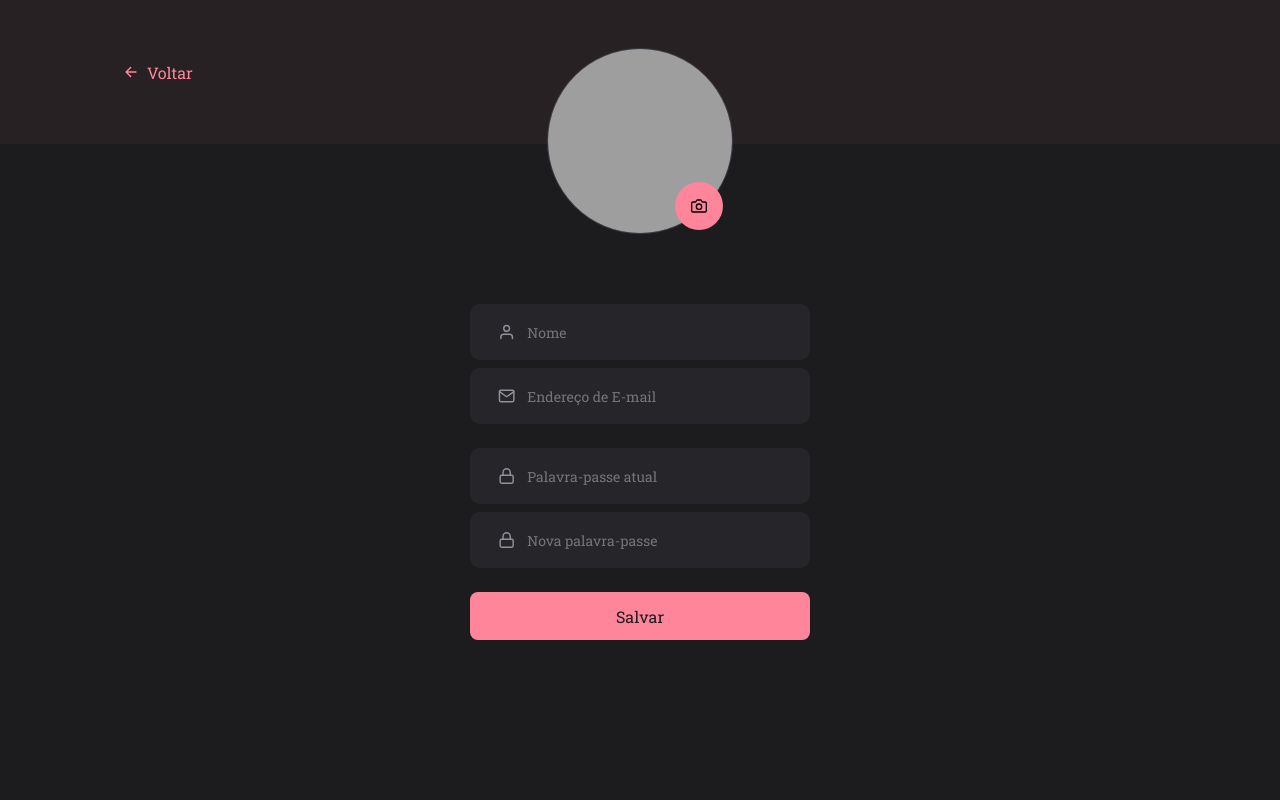
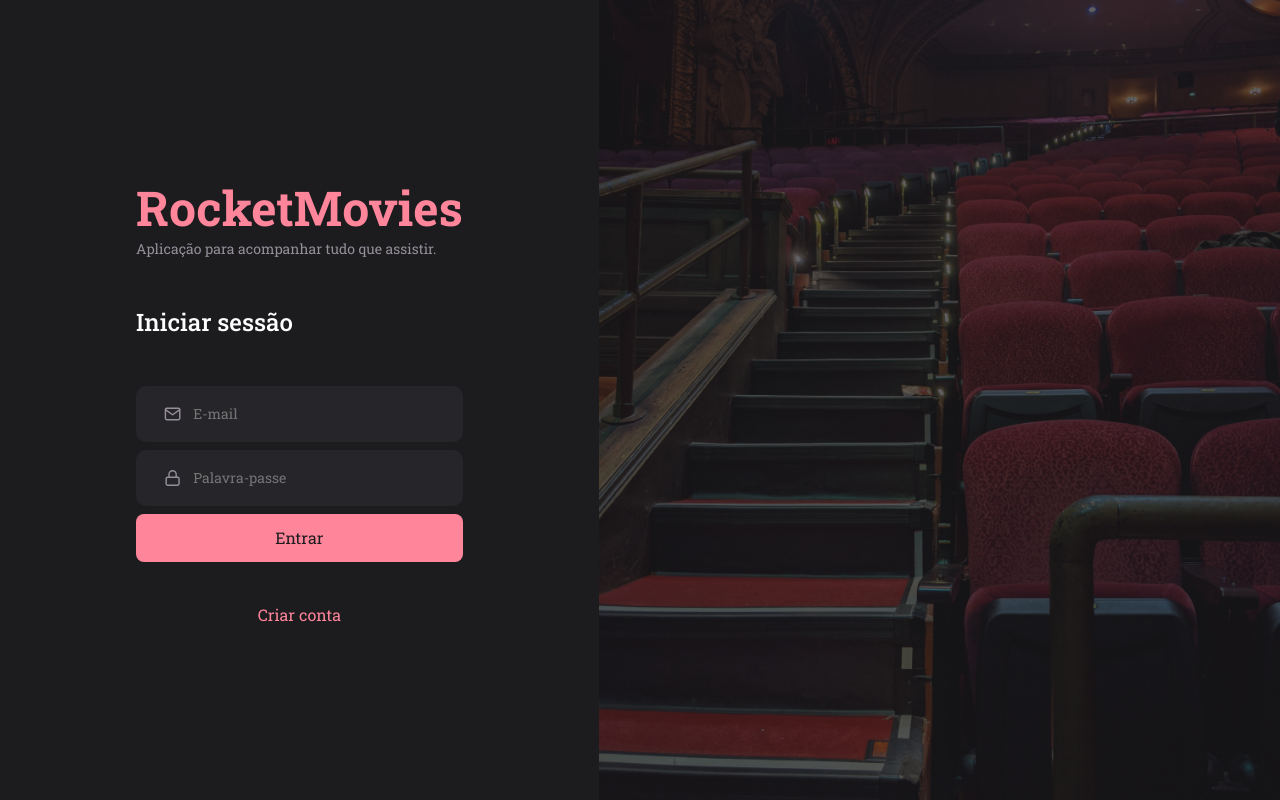
Before and after one commit to renatomachadoo/rocketmovies-frontend, a React (Vite) app: page / in a window 1280 px wide. Built offline with nearby package versions, Linux system fonts and the light colour scheme; grey boxes are pictures that could not be loaded.

Commit message:
Pages SignUp and SignIn

```diff
--- a/src/main.jsx
+++ b/src/main.jsx
@@ -3,13 +3,13 @@
 import { ThemeProvider } from 'styled-components'
 import GlobalStyles from "./styles/global"
 
-import { Profile } from './pages/Profile'
+import { SignIn } from './pages/SignIn'
 
 import theme from "./styles/theme"
 
 createRoot(document.getElementById('root')).render(
     <ThemeProvider theme={theme}>
       <GlobalStyles />
-      <Profile />
+      <SignIn />
     </ThemeProvider>
 )
--- a/src/pages/Profile/index.jsx
+++ b/src/pages/Profile/index.jsx
@@ -32,8 +32,8 @@
                         <Input icon={FiMail} placeholder="Endereço de E-mail"/>
                     </div>
                     <div>
-                        <Input icon={FiLock} placeholder="Palavra-passe atual"/>
-                        <Input icon={FiLock} placeholder="Nova palavra-passe"/>
+                        <Input icon={FiLock} type="password" placeholder="Palavra-passe atual"/>
+                        <Input icon={FiLock} type="password" placeholder="Nova palavra-passe"/>
                     </div>
                     <Button title="Salvar" />
                 </div>
--- /dev/null
+++ b/src/pages/SignIn/index.jsx
@@ -0,0 +1,24 @@
+import { Container, BackgroundImage, Form } from "./styles";
+
+import { Input } from "../../components/Input";
+import { Button } from "../../components/Button";
+import { ButtonText } from "../../components/ButtonText";
+
+import { FiMail, FiLock } from "react-icons/fi";
+
+export function SignIn(){
+    return (
+        <Container>
+            <Form>
+                <h1>RocketMovies</h1>
+                <p>Aplicação para acompanhar tudo que assistir.</p>
+                <h2>Iniciar sessão</h2>
+                <Input icon={FiMail} placeholder="E-mail" />
+                <Input icon={FiLock} type="password" placeholder="Palavra-passe" />
+                <Button type="button" title="Entrar" />
+                <ButtonText type="button" title="Criar conta" />
+            </Form>
+            <BackgroundImage/>
+        </Container>
+    )
+}
--- /dev/null
+++ b/src/pages/SignIn/styles.js
@@ -0,0 +1,51 @@
+import styled from "styled-components";
+import backgroundImg from "../../assets/background.png"
+
+export const Container = styled.div`
+    width: 100%;
+    height: 100vh;
+
+    display: flex;
+`
+
+export const BackgroundImage = styled.div`
+    flex : 1;
+
+    background: url(${backgroundImg}) no-repeat center;
+    background-size: cover;
+`
+
+export const Form = styled.form`
+    padding: 0 136px;
+
+    display: flex;
+    justify-content: center;
+    flex-direction: column;
+
+    > h1 {
+        font-size: 48px;
+        font-weight: bold;
+        color: ${ ({ theme }) => theme.COLORS.PINK};
+    }
+
+    > p {
+        color: ${ ({ theme }) => theme.COLORS.GRAY_200 };
+        font-size: 14px;
+    }
+
+    > h2 {
+        color: ${({ theme }) => theme.COLORS.WHITE};
+        font-size: 24px;
+        font-weight: 500;
+        margin-top: 48px;
+        margin-bottom: 48px;
+    }
+
+    > div {
+        margin-bottom: 8px;
+    }
+
+    > button:first-of-type{
+        margin-bottom: 42px;
+    }
+`
--- /dev/null
+++ b/src/pages/SignUp/styles.js
@@ -0,0 +1,51 @@
+import styled from "styled-components";
+import backgroundImg from "../../assets/background.png"
+
+export const Container = styled.div`
+    width: 100%;
+    height: 100vh;
+
+    display: flex;
+`
+
+export const BackgroundImage = styled.div`
+    flex : 1;
+
+    background: url(${backgroundImg}) no-repeat center;
+    background-size: cover;
+`
+
+export const Form = styled.form`
+    padding: 0 136px;
+
+    display: flex;
+    justify-content: center;
+    flex-direction: column;
+
+    > h1 {
+        font-size: 48px;
+        font-weight: bold;
+        color: ${ ({ theme }) => theme.COLORS.PINK};
+    }
+
+    > p {
+        color: ${ ({ theme }) => theme.COLORS.GRAY_200 };
+        font-size: 14px;
+    }
+
+    > h2 {
+        color: ${({ theme }) => theme.COLORS.WHITE};
+        font-size: 24px;
+        font-weight: 500;
+        margin-top: 48px;
+        margin-bottom: 48px;
+    }
+
+    > div {
+        margin-bottom: 8px;
+    }
+
+    > button:first-of-type{
+        margin-bottom: 42px;
+    }
+`
```
Also changed, not shown: src/pages/SignUp/index.jsx (added, +25 -0 lines), src/assets/background.png (added).
